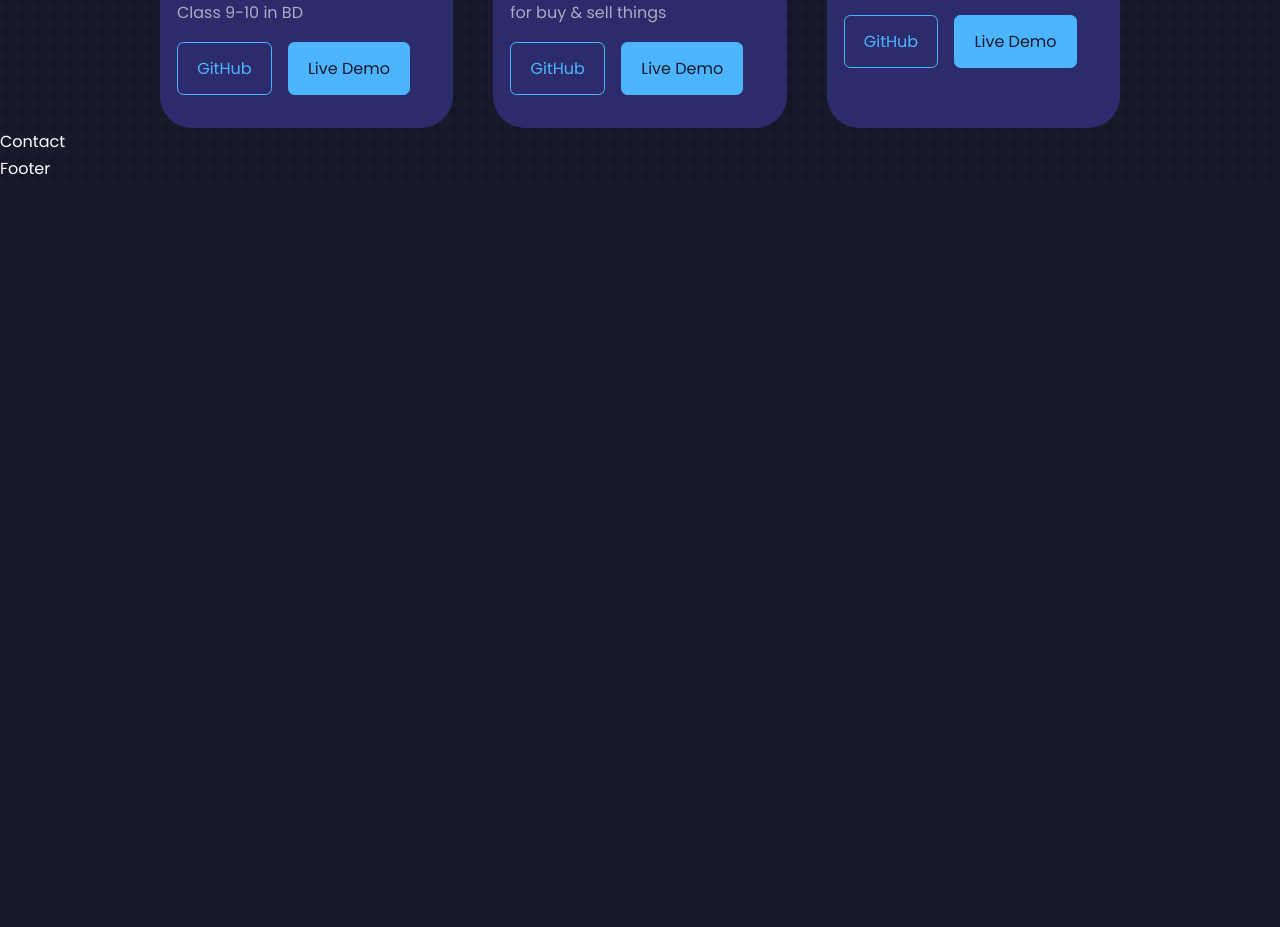
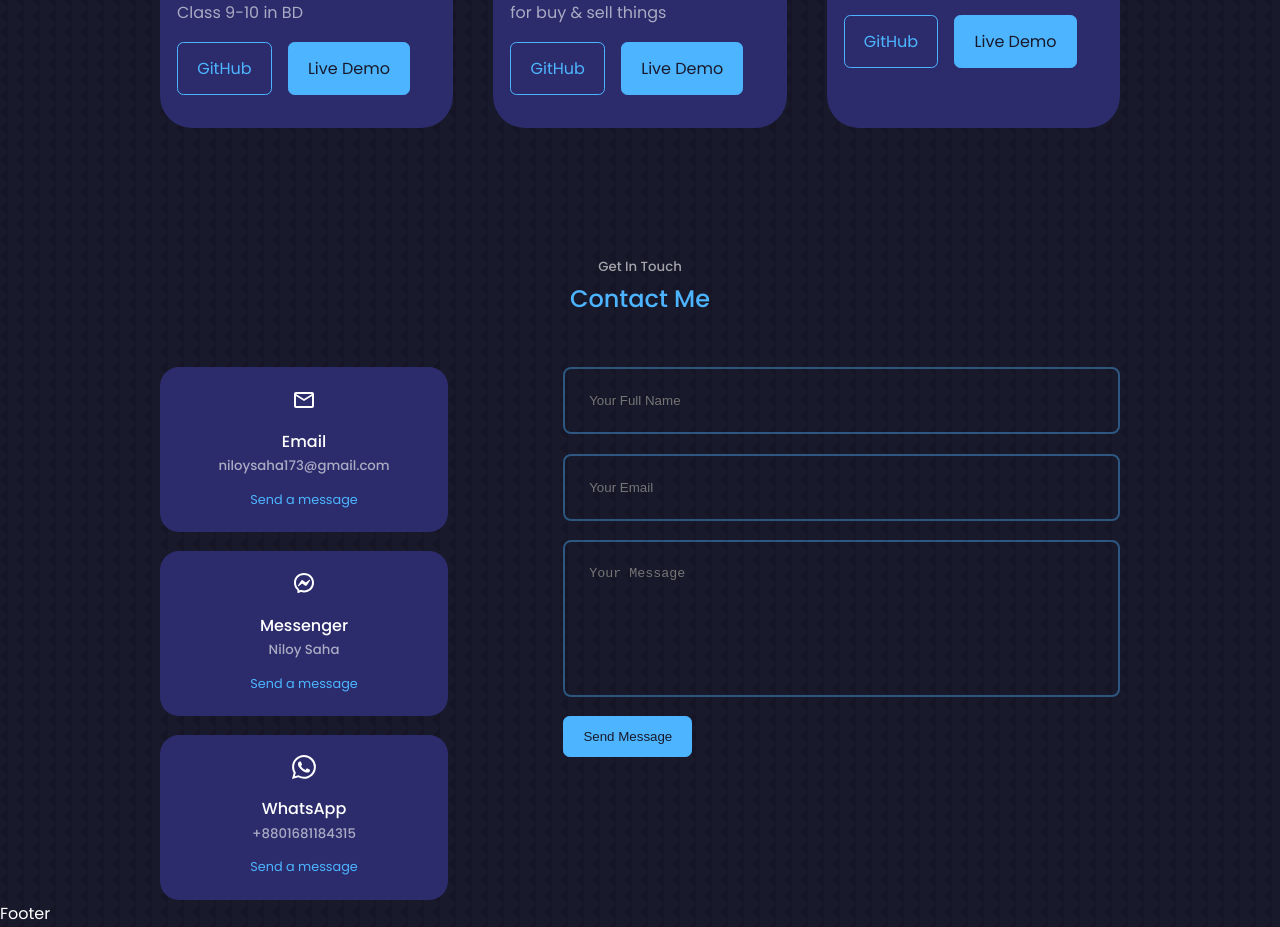
Before and after one commit to Niloy173/PortFolio-React, a React (Create React App) app: page / in a window 1280 px wide. Shown: the part 3240-4167 px from the top of the page. Before the commit the page ends 3422 px from the top, so only its background shows below. Built offline with nearby package versions, Linux system fonts and the light colour scheme.

Commit message:
contact section addd

```diff
--- a/src/contact/Contact.jsx
+++ b/src/contact/Contact.jsx
@@ -1,9 +1,111 @@
 import React from 'react'
 
+import { BsWhatsapp } from 'react-icons/bs'
+import { MdOutlineEmail } from 'react-icons/md'
+import { RiMessengerLine } from 'react-icons/ri'
+
+// css files
+import './contact.css'
+
+import emailjs from '@emailjs/browser'
+import { useRef } from 'react'
+import Swal from 'sweetalert2'
+import withReactContent from 'sweetalert2-react-content'
+
 const Contact = () => {
+
+  const formRef = useRef();
+  const sendEmail = (e) => {
+    e.preventDefault();
+
+    emailjs.sendForm('service_60znhnj', 'template_qe9v3yt', formRef.current, 'tOgdsvzE_VoEqjDa3')
+      .then((result) => {
+
+        console.log(result.text);
+        // console.log(formRef.current['name'].value)
+        formRef.current.reset();
+        // e.target.reset();
+        alertMessage('success')
+
+      }, (error) => {
+
+          console.log(error.text);
+          alertMessage('error')
+      });
+  };
+
+  const alertMessage = (msg) => {
+    const MySwal = withReactContent(Swal)
+
+    MySwal.fire({
+      title: <strong>Email Notification</strong>,
+      html: <i>{msg === 'success'? 'Email Sent': 'Error Occured'}</i>,
+      icon: msg === 'success'? 'success': 'error'
+    })
+  }
+
   return (
-    <div>Contact</div>
+
+    <section  id="contact">
+
+    <h5>Get In Touch</h5>
+    <h2>Contact Me</h2>
+
+    <div className="container contact_container">
+
+      <div className="contact_options">
+
+        <article className='contact_option'>
+
+          <MdOutlineEmail className='contact_option_icon'/>
+          <h4>Email</h4>
+          <h5>niloysaha173@gmail.com</h5>
+          <a target={"_blank"} rel="noreferrer" href='mailto:niloysaha173@gmail.com'>Send a message</a>
+
+        </article>
+
+
+        <article className='contact_option'>
+
+          <RiMessengerLine className='contact_option_icon' />
+          <h4>Messenger</h4>
+          <h5>Niloy Saha</h5>
+          <a target={"_blank"} rel="noreferrer" href='https://m.me/profile.php?id=100007341856783'>Send a message</a>
+
+        </article>
+
+
+
+        <article className='contact_option'>
+
+          <BsWhatsapp className='contact_option_icon' />
+          <h4>WhatsApp</h4>
+          <h5>+8801681184315</h5>
+          <a target={"_blank"} rel="noreferrer" href='https://wa.me/8801681184315'>Send a message</a>
+
+        </article>
+
+      </div>
+
+      <form onSubmit={sendEmail} ref={formRef}>
+
+        <input type={"text"} name="name" placeholder='Your Full Name' required />
+        <input type={"text"} name="email" placeholder='Your Email' required />
+        <textarea name='message' rows={7} placeholder="Your Message" required />
+        <button  type='submit' className='btn btn-primary'>Send Message</button>
+
+      </form>
+
+
+
+
+    </div>
+
+
+
+
+    </section>
   )
 }
 
-export default Contact
+export default Contact;
--- a/src/contact/contact.css
+++ b/src/contact/contact.css
@@ -0,0 +1,72 @@
+.contact_container {
+  width: 58%;
+  display: grid;
+  grid-template-columns: 30% 58%;
+  gap: 12%;
+}
+
+.contact_options {
+  display: flex;
+  flex-direction: column;
+  gap: 1.2rem;
+}
+
+.contact_option {
+  background: var(--color-bg-variant);
+  padding: 1.2rem;
+  border-radius: 1.2rem;
+  text-align: center;
+  border: 1px solid transparent;
+  transition: var(--transition);
+}
+
+.contact_option:hover {
+  background: transparent;
+  border-color: var(--color-primary-variant);
+}
+
+.contact_option_icon {
+  font-size: 1.5rem;
+  margin-bottom: 0.5rem;
+}
+
+.contact_option a {
+  margin-top: 0.7rem;
+  font-size: 0.8rem;
+  display: inline-block;
+}
+.contact_option h5 {
+  color: var(--color-light);
+}
+
+/* --------- form ---------*/
+form {
+  display: flex;
+  flex-direction: column;
+  gap: 1.2rem;
+}
+
+input,
+textarea {
+  width: 100%;
+  padding: 1.5rem;
+  border-radius: 0.5rem;
+  background: transparent;
+  border: 2px solid var(--color-primary-variant);
+  resize: none;
+  color: var(--color-white);
+}
+
+/* -------------- MEDIA QUERRY -------- */
+@media screen and (max-width: 1024px) {
+  .contact_container {
+    grid-template-columns: 1fr;
+    gap: 2rem;
+  }
+}
+
+@media screen and (max-width: 600px) {
+  .contact_container {
+    width: var(--container-width-sm);
+  }
+}
```
